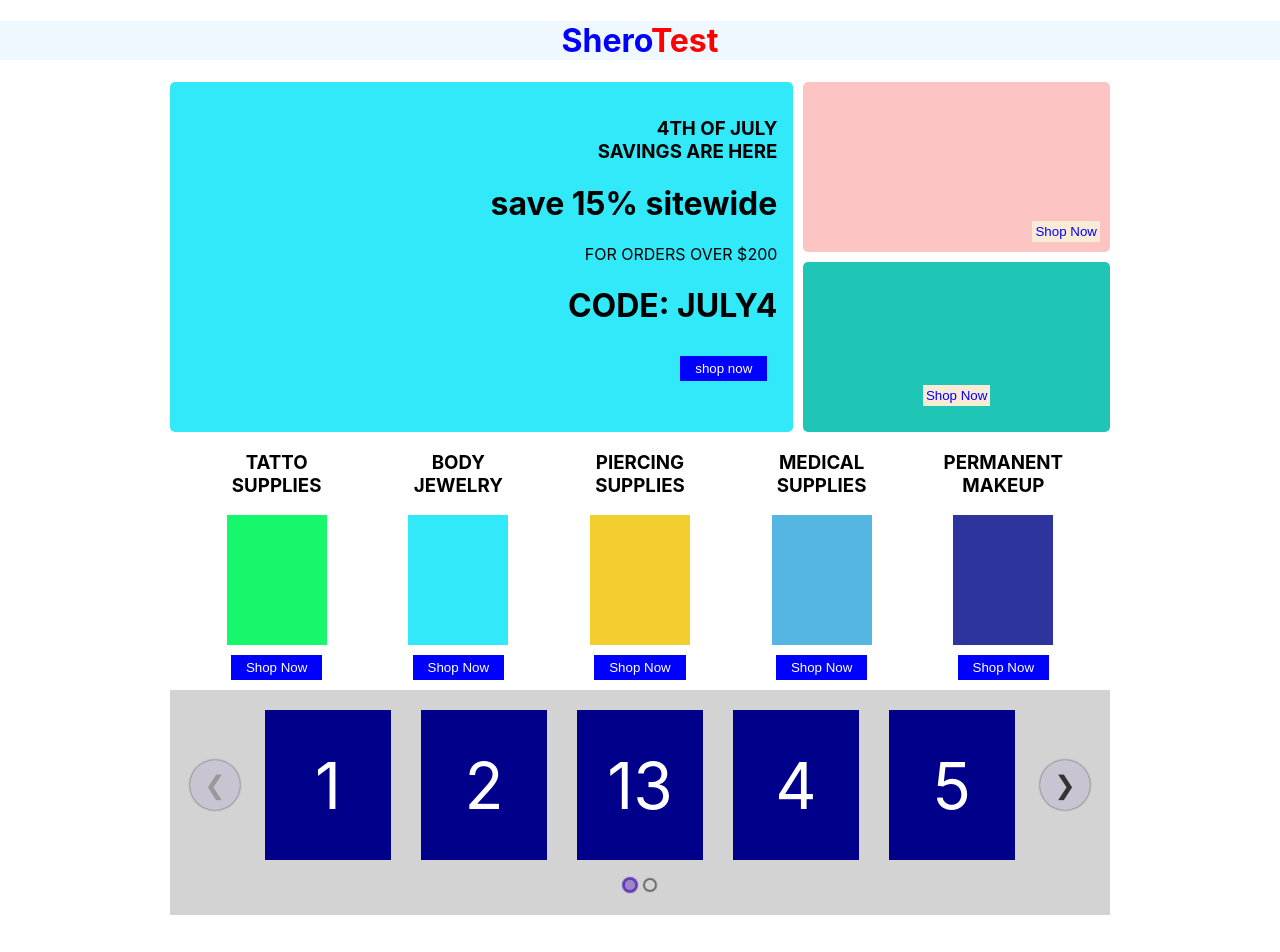
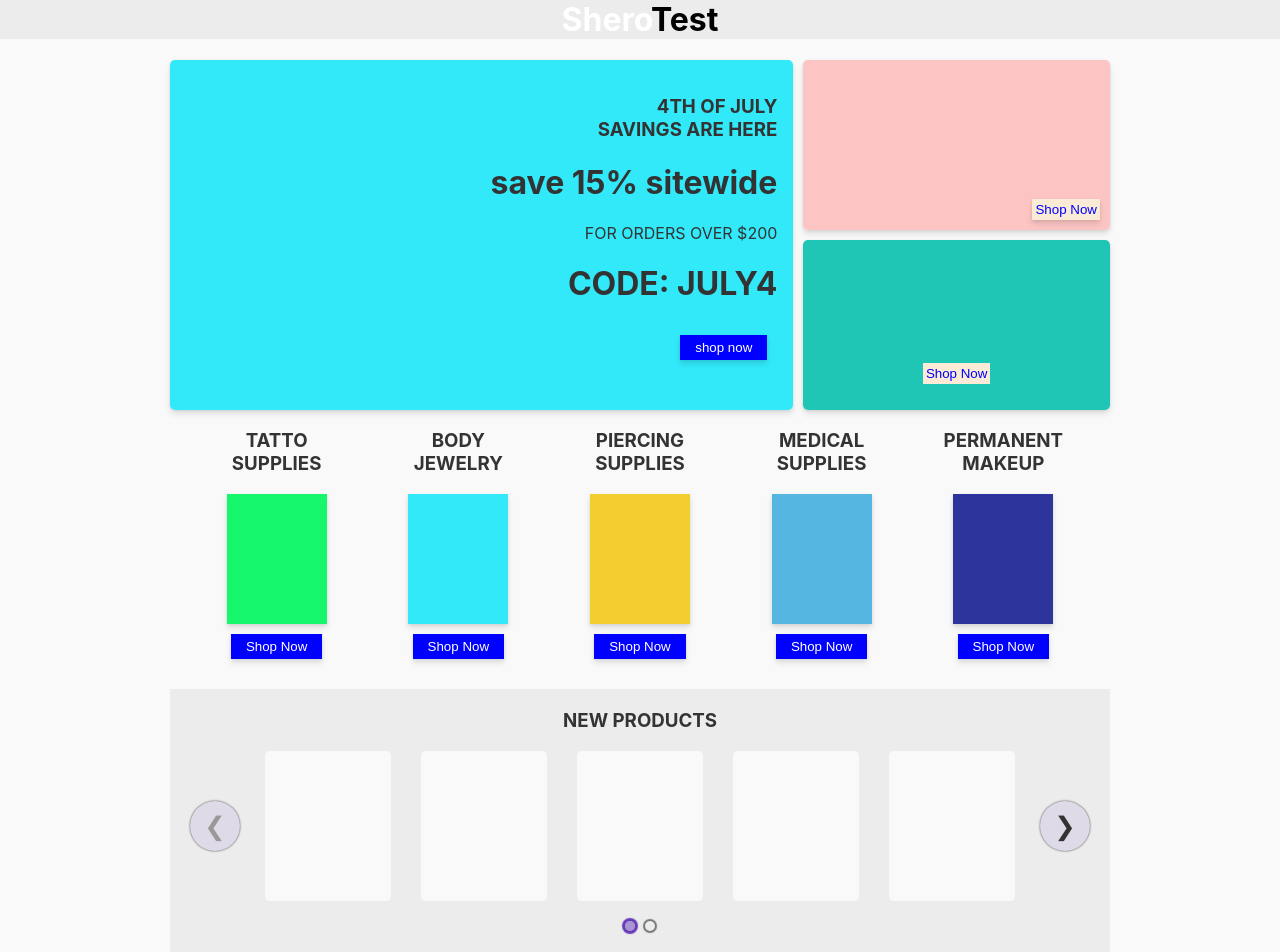
Before and after one commit to Fransi-Kurti/Test, a React (Create React App) app: page / in a window 1280 px wide. Shown: the top 952 px of the page. Before the commit the page ends 915 px from the top, so only its background shows below. Built offline with nearby package versions, Linux system fonts and the light colour scheme.

Commit message:
small changes to main component and footer

```diff
--- a/src/App.js
+++ b/src/App.js
@@ -12,6 +12,7 @@ function App() {
         <GridLayout />
       </main>
       <footer>
+        <h3 style={{marginTop: 0 + 'px'}}>NEW PRODUCTS</h3>
         <CarouselPart />
       </footer>
     </div>
--- a/src/components/Button.module.css
+++ b/src/components/Button.module.css
@@ -6,6 +6,7 @@
   padding: 5px 15px;
   border: none;
   cursor: pointer;
+  box-shadow: 0 4px 6px rgba(0, 0, 0, 0.1), 0 1px 3px rgba(0, 0, 0, 0.08);
 }
 
 .button:hover {
--- a/src/components/Cart.module.css
+++ b/src/components/Cart.module.css
@@ -5,9 +5,22 @@
   align-items: center;
   width: 100%;
   max-width: 130px;
+
 }
 
 .image {
   width: 100px;
   height: 130px;
+  box-shadow: 0 4px 6px rgba(0, 0, 0, 0.1), 0 1px 3px rgba(0, 0, 0, 0.08);
+
 }
+@media (max-width: 600px){
+  .cartContainer {
+    max-width: 250px;
+  }
+  .image{
+    width: 100%;
+    max-width: fit-content;
+    height: auto;
+  }
+}
--- a/src/components/GridLayout.module.css
+++ b/src/components/GridLayout.module.css
@@ -6,6 +6,7 @@
   grid-template-columns: repeat(3, 1fr);
   gap: 10px;
   grid-auto-rows: minmax(100px, auto);
+
 }
 
 .carts {
@@ -15,7 +16,7 @@
   display: flex;
   justify-content: space-evenly;
   gap: 10px;
-  /* border: 1px solid black; */
+  padding-bottom: 20px;
 }
 
 .wrapper > div {
@@ -29,9 +30,10 @@
   grid-column: 1 / 3;
   grid-row: 1/3;
   background: url("../assets//dummy_600x400_000000_31e9f9.png");
-  background-size: cover; /* Ensures the image covers the entire div */
-  background-position: center; /* Centers the image */
-  background-repeat: no-repeat; /* Prevents the image from repeating */
+  background-size: cover;
+  background-position: center;
+  background-repeat: no-repeat;
+  box-shadow: 0 4px 6px rgba(0, 0, 0, 0.1), 0 1px 3px rgba(0, 0, 0, 0.08);
 }
 
 .two {
@@ -41,6 +43,7 @@
   background: url("../assets//dummy_600x400_000000_fcc5c4.png");
   background-position: center;
   background-repeat: no-repeat;
+  box-shadow: 0 4px 6px rgba(0, 0, 0, 0.1), 0 1px 3px rgba(0, 0, 0, 0.08);
 }
 
 .boxTwoButton {
@@ -52,9 +55,10 @@
   color: blue;
   border: none;
   cursor: pointer;
+  box-shadow: 0 4px 6px rgba(0, 0, 0, 0.1), 0 1px 3px rgba(0, 0, 0, 0.08);
 }
 
-.boxTwoButton:hover{
+.boxTwoButton:hover {
   background-color: blue;
   color: antiquewhite;
 }
@@ -69,9 +73,10 @@
   background: url("../assets//dummy_600x400_000000_1fc6b6.png");
   background-position: center;
   background-repeat: no-repeat;
+  box-shadow: 0 4px 6px rgba(0, 0, 0, 0.1), 0 1px 3px rgba(0, 0, 0, 0.08);
 }
 
-.boxThreeButton{
+.boxThreeButton {
   margin-bottom: 10px;
   padding: 3px;
   background-color: antiquewhite;
@@ -79,7 +84,7 @@
   border: none;
   cursor: pointer;
 }
-.boxThreeButton:hover{
+.boxThreeButton:hover {
   background-color: blue;
   color: antiquewhite;
 }
@@ -92,6 +97,7 @@
   .one {
     grid-column: 1 / 2;
     grid-row: 1 / 2;
+    font-size: smaller;
   }
 
   .two {
@@ -105,6 +111,9 @@
   }
 
   .carts {
+    justify-content: center;
     flex-direction: column;
+    align-items: center;
+    background-color: aliceblue;
   }
 }
--- a/src/components/Header.module.css
+++ b/src/components/Header.module.css
@@ -1,8 +1,9 @@
 .title{
+    margin-top: 0;
     text-align: center;
-    background-color: aliceblue;
-    color: blue;
+    background-color: rgb(236, 236, 236);
+    color: white;
 }
 .test{
-    color: red;
+    color: black;
 }
--- a/src/components/carousel/Carousel.js
+++ b/src/components/carousel/Carousel.js
@@ -13,15 +13,15 @@ const breakPoints = [
 export default function CarouselPart() {
   return (
     <Carousel breakPoints={breakPoints}>
-      <CarouselItem>1</CarouselItem>
-      <CarouselItem>2</CarouselItem>
-      <CarouselItem>13</CarouselItem>
-      <CarouselItem>4</CarouselItem>
-      <CarouselItem>5</CarouselItem>
-      <CarouselItem>6</CarouselItem>
-      <CarouselItem>7</CarouselItem>
-      <CarouselItem>8</CarouselItem>
-      <CarouselItem>8</CarouselItem>
+      <CarouselItem></CarouselItem>
+      <CarouselItem></CarouselItem>
+      <CarouselItem></CarouselItem>
+      <CarouselItem></CarouselItem>
+      <CarouselItem></CarouselItem>
+      <CarouselItem></CarouselItem>
+      <CarouselItem></CarouselItem>
+      <CarouselItem></CarouselItem>
+      <CarouselItem></CarouselItem>
     </Carousel>
   );
 }
--- a/src/components/carousel/CarouselItem.js
+++ b/src/components/carousel/CarouselItem.js
@@ -6,8 +6,9 @@ export default styled.div`
   align-items: center;
   height: 150px;
   width: 130px;
-  background-color: #00008b;
-  color: #fff;
+  background-color: #f9f9f9;
+  color: #333;
   margin: 0 15px;
   font-size: 4em;
+  border-radius: 5px;
 `;
--- a/src/index.css
+++ b/src/index.css
@@ -1,33 +1,33 @@
-
-*{
+* {
   box-sizing: border-box;
 }
 
 body {
   margin: 0;
   padding: 0;
-  font-family: -apple-system, BlinkMacSystemFont, 'Segoe UI', 'Roboto', 'Oxygen',
-    'Ubuntu', 'Cantarell', 'Fira Sans', 'Droid Sans', 'Helvetica Neue',
+  font-family: -apple-system, BlinkMacSystemFont, "Segoe UI", "Roboto", "Oxygen",
+    "Ubuntu", "Cantarell", "Fira Sans", "Droid Sans", "Helvetica Neue",
     sans-serif;
   -webkit-font-smoothing: antialiased;
   -moz-osx-font-smoothing: grayscale;
+  background-color: #f9f9f9;
+  color: #333;
 }
 
 code {
-  font-family: source-code-pro, Menlo, Monaco, Consolas, 'Courier New',
+  font-family: source-code-pro, Menlo, Monaco, Consolas, "Courier New",
     monospace;
 }
 
-
-footer{
+footer {
   display: flex;
+  flex-direction: column;
   justify-content: center;
   text-align: center;
   align-items: center;
   width: 100%;
   max-width: 940px;
   padding: 20px;
-  background-color: lightgray;
+  background-color: rgb(236, 236, 236);
   margin: 0 auto;
-
 }
```
